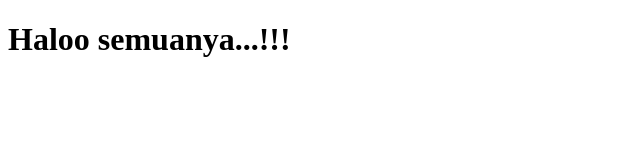
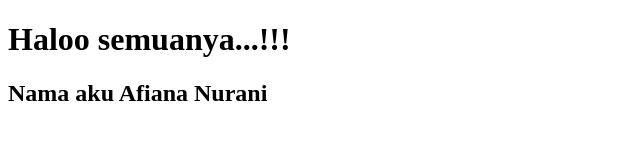
Before and after one commit to afiananr/git_ilc, a plain HTML site: page GitHub_1/index.html in a window 1280 px wide. Shown: the whole page, without its empty margins (0-640 px from the left). Drawn offline with Linux system fonts and the light colour scheme.

Commit message:
[MOD] index.html

```diff
--- a/GitHub_1/index.html
+++ b/GitHub_1/index.html
@@ -3,9 +3,10 @@
 <head>
     <meta charset="UTF-8">
     <meta name="viewport" content="width=device-width, initial-scale=1.0">
-    <title>Document</title>
+    <title>Ini Halaman HTML Akun GitHub</title>
 </head>
 <body>
     <h1>Haloo semuanya...!!!</h1>
+    <h2>Nama aku Afiana Nurani</h2>
 </body>
 </html>
```
